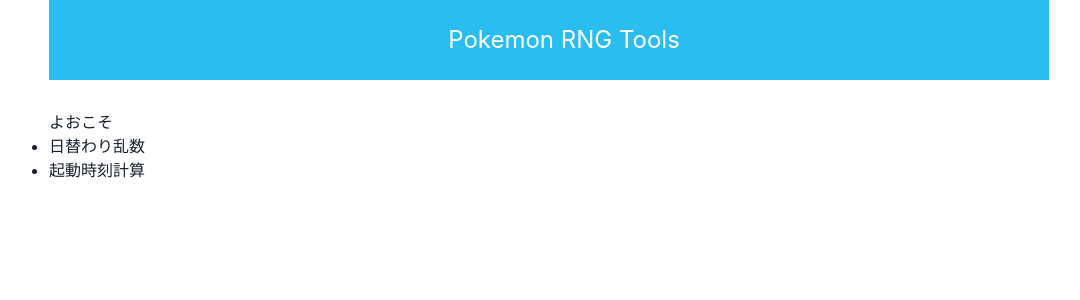
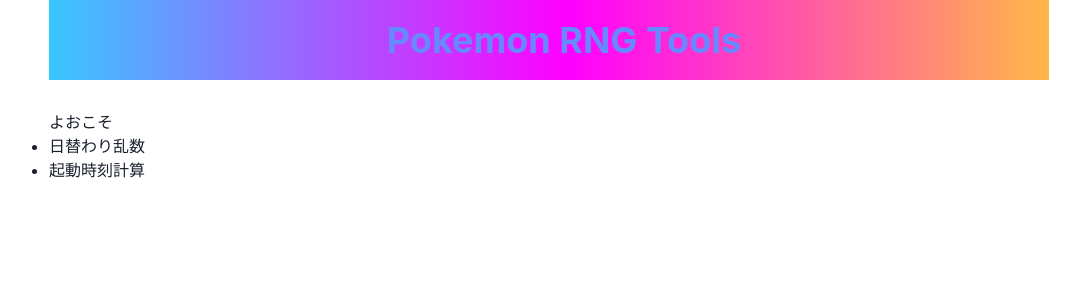
Before and after one commit to yatsuna827/PokemonRNGTools, a React (Create React App) app: page / in a window 1280 px wide. Shown: the top 300 px of the page, without its empty margins (91-1171 px from the left). Built offline with nearby package versions, Linux system fonts and the light colour scheme.

Commit message:
ヘッダーをゲーミングにした

```diff
--- a/src/components/Header.tsx
+++ b/src/components/Header.tsx
@@ -1,20 +1,36 @@
 import React from 'react'
 
-import { Box, Flex } from '@chakra-ui/react'
+import { Box, Flex, keyframes } from '@chakra-ui/react'
 import { Link } from 'react-router-dom'
+
+const neon = keyframes`
+0%{color:#ff0053;}
+12%{color:#ff5353;}
+24%{color:#ffcf53;}
+36%{color:#e8ff53;}
+48%{color:#53ff5d;}
+60%{color:#53ffbc;}
+72%{color:#5393ff;}
+84%{color:#ca53ff;}
+100%{color:#ff53bd;}
+`
+const gaming = keyframes`
+  100% { background-position-x: 200%; }
+`
 
 export const Header: React.FC = () => {
   return (
     <Flex
       h="80px"
       w="100%"
+      bg="linear-gradient(to right, Magenta, yellow, Cyan, Magenta) 0% center/200%"
+      animation={`${gaming} 2s linear infinite`}
       paddingLeft="30px"
       justifyContent="center"
       alignItems="center"
-      bg="#29BEEF"
       marginBottom="30px"
     >
-      <Box fontSize="24px" color="white">
+      <Box fontSize="36px" fontWeight="bold" animation={`${neon} 2s linear infinite`}>
         <Link to="/">Pokemon RNG Tools</Link>
       </Box>
     </Flex>
```
